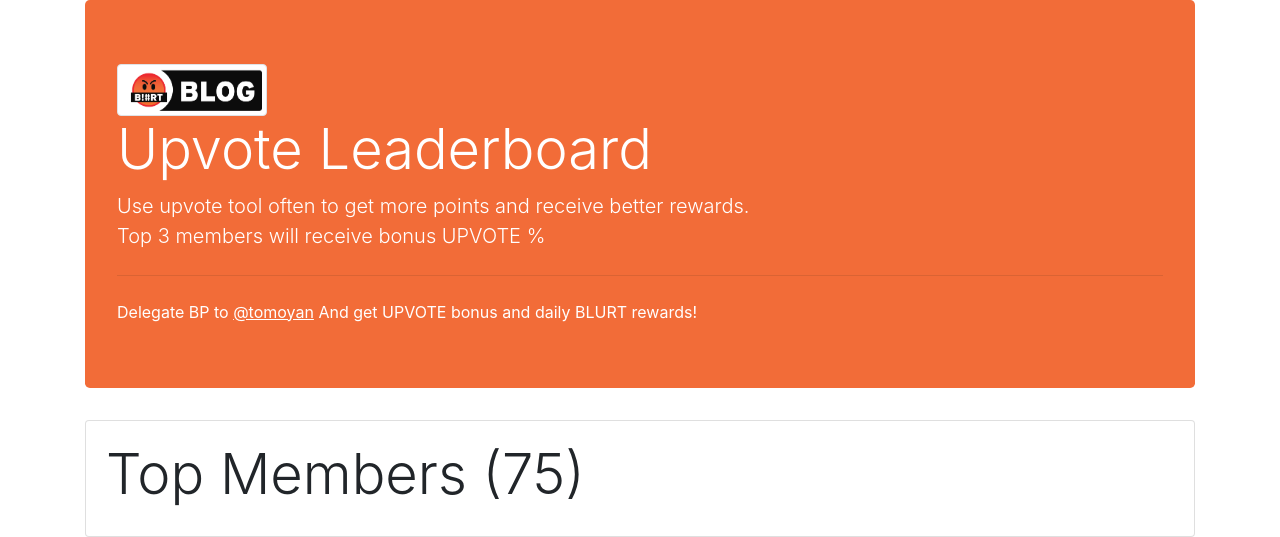
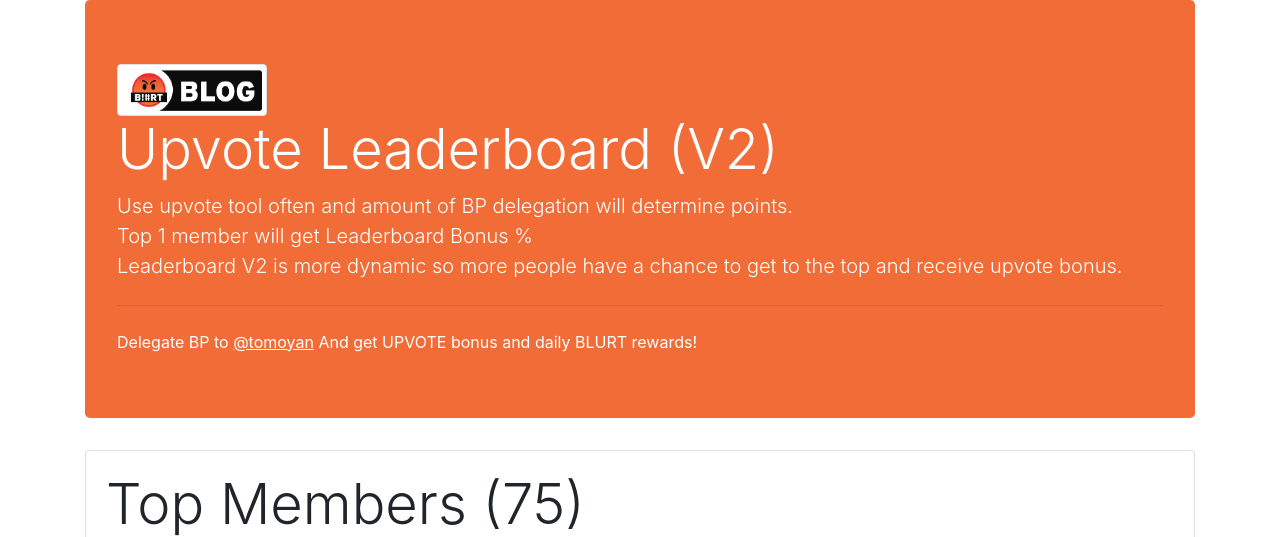
Before and after one commit to tomoyan/blurtblock, a Flask app: template templates/blurt/leaderboard.html in a window 1280 px wide. Shown: the part 56-593 px from the top of the page. Run offline with Flask 2, Linux system fonts and the light colour scheme; the template is opened without the code that fills it, so the values that code supplies are empty; parts of the project's set-up code (start-up, migrations or seed data) failed here and were passed over; some libraries are stand-ins or nearby versions.

Commit message:
update leaderboard page

```diff
--- a/templates/blurt/leaderboard.html
+++ b/templates/blurt/leaderboard.html
@@ -37,10 +37,12 @@
             <div class="jumbotron bg-blurt text-white">
                 <img src="{{ url_for('static', filename='images/logo.png') }}"
                     width="150" alt="blurt logo" class="img-thumbnail">
-                <h1 class="display-4">Upvote Leaderboard</h1>
+                <h1 class="display-4">Upvote Leaderboard (V2)</h1>
                 <p class="lead">
-                    Use upvote tool often to get more points and receive better rewards. <br>
-                    Top 3 members will receive bonus UPVOTE %
+                    Use upvote tool often and amount of BP delegation will determine points.<br>
+                    Top 1 member will get Leaderboard Bonus %<br>
+                    Leaderboard V2 is more dynamic so more people have a chance to get to the top and
+                    receive upvote bonus.
                 </p>
                 <hr class="my-4">
                 Delegate BP to
```
